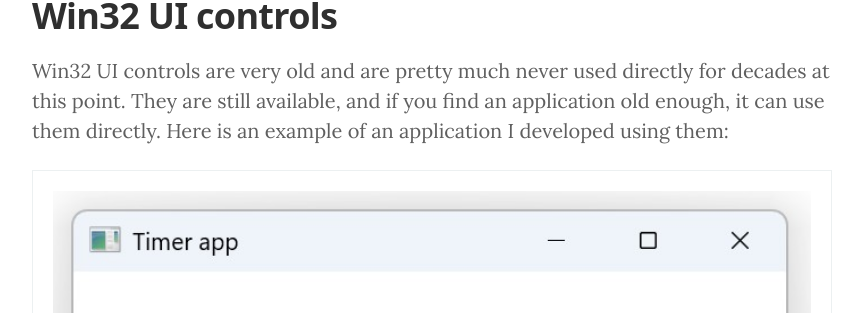
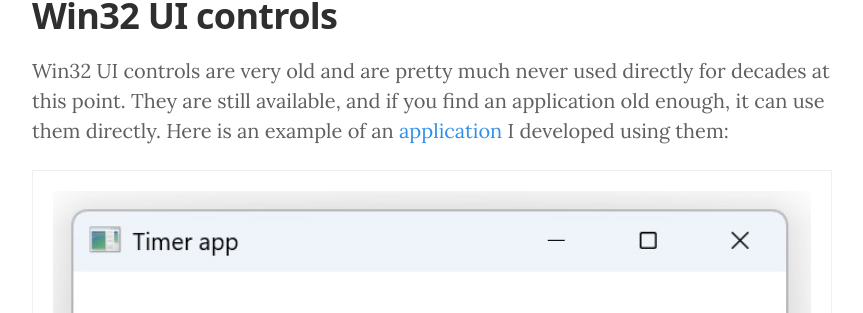
Before and after one commit to Bloomca/blog, a Jekyll site: the page built from _posts/2025-09-21-build-simple-win32-app.md, in a window 1280 px wide and 900 px high, scrolled down 773 px. Shown: the part 202-515 px from the top of the window, without its empty margins (208-1071 px from the left). Built offline with Jekyll 4.4.1, drawn with Linux system fonts in a browser that asks for light colours; some web fonts are replaced; part of the change alters nothing that is shown; some of the changed text lies outside the part shown.

```diff
--- a/_posts/2025-09-21-build-simple-win32-app.md
+++ b/_posts/2025-09-21-build-simple-win32-app.md
@@ -22,7 +22,7 @@ At this point, Win32 and WinRT APIs coexist.
 
 ## Win32 UI controls
 
-Win32 UI controls are very old and are pretty much never used directly for decades at this point. They are still available, and if you find an application old enough, it can use them directly. Here is an example of an application I developed using them:
+Win32 UI controls are very old and are pretty much never used directly for decades at this point. They are still available, and if you find an application old enough, it can use them directly. Here is an example of an [application](https://github.com/Bloomca/win32-pomodoro-timer) I developed using them:
 
 <p class="centred-image full-image">
   <img class="image" src="/assets/img/win32_screenshot.jpg" />
@@ -140,3 +140,5 @@ If you want to learn more, you can try the following tutorials, which should be
 - [Official MS Win32 C++ tutorial](https://learn.microsoft.com/en-us/windows/win32/learnwin32/learn-to-program-for-windows)
 - [theForger's Win32 API Tutorial](https://winprog.org/tutorial/)
 - [ZetCode's Windows API tutorial](https://zetcode.com/gui/winapi/)
+
+You can also check the source code for the pomodoro timer application [here](https://github.com/Bloomca/win32-pomodoro-timer).
```
